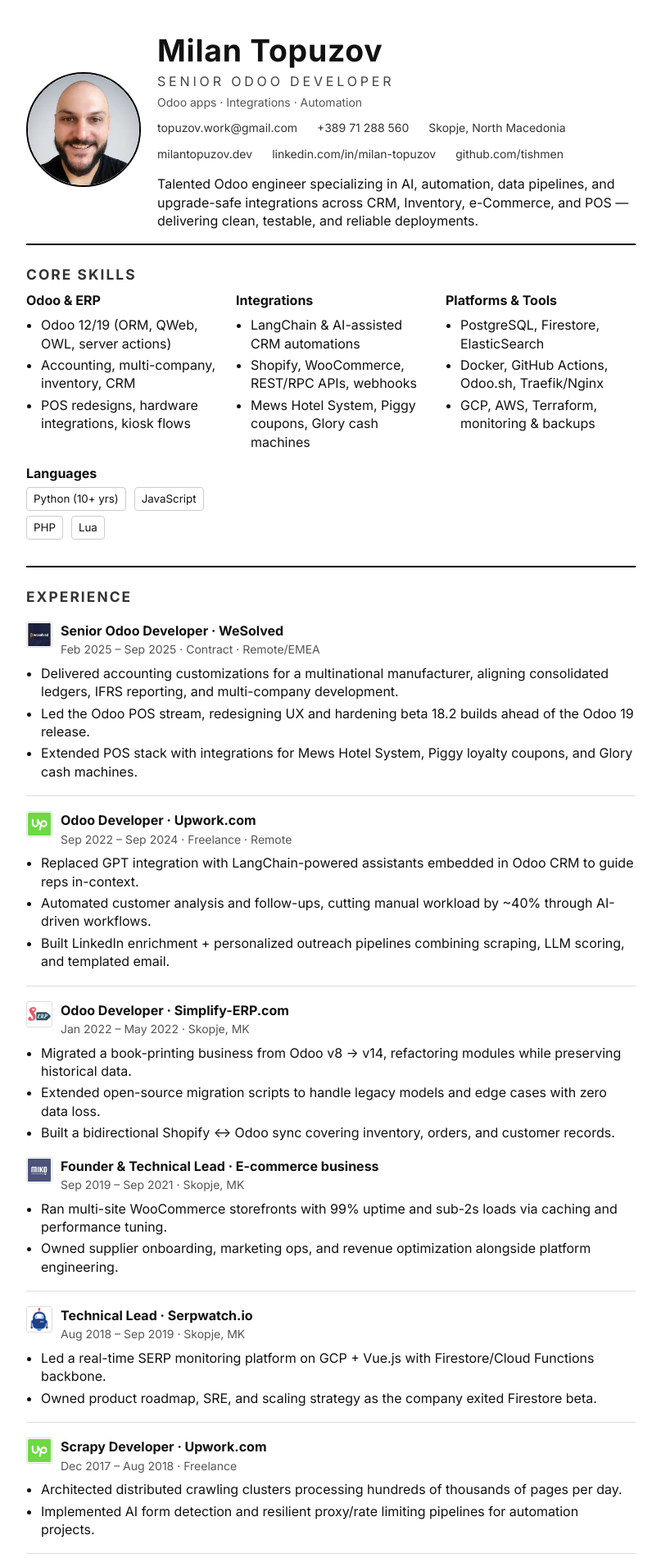
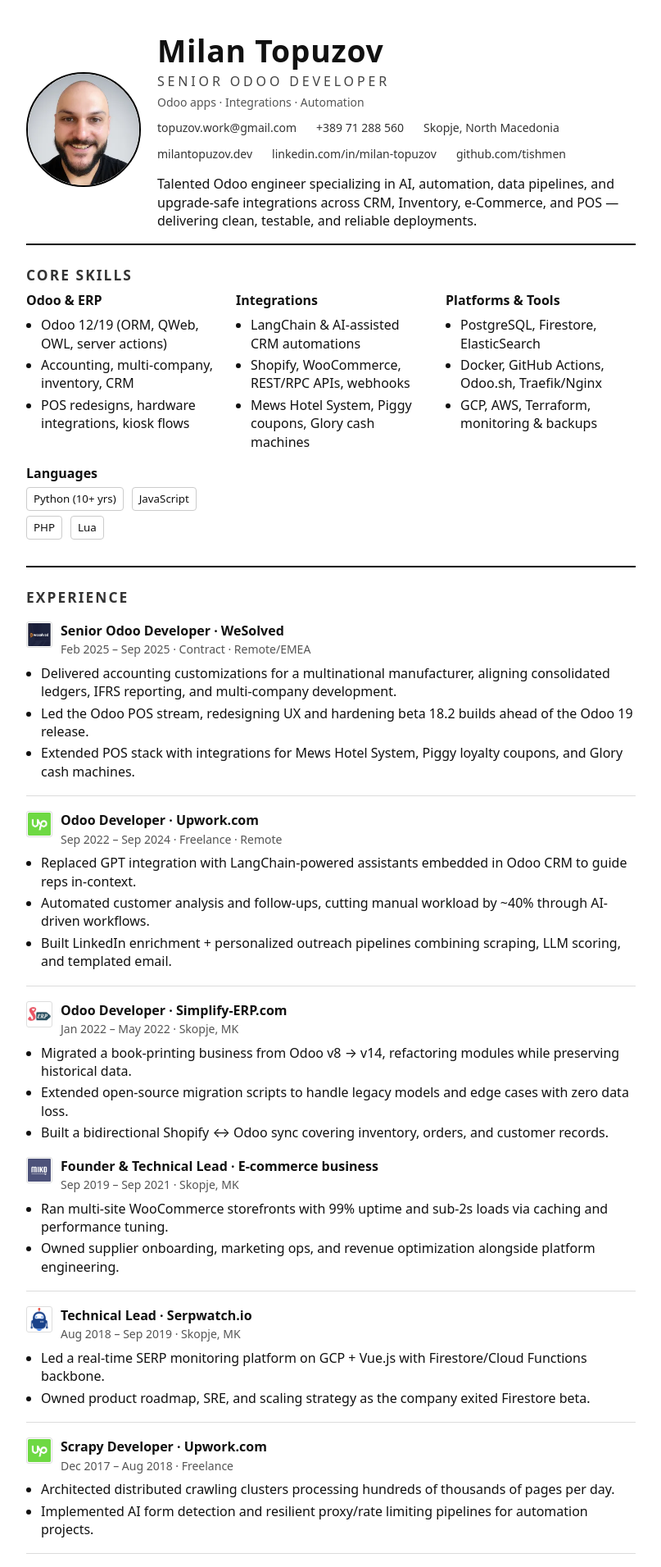
Before and after one commit to tishmen/tishmen.github.io, a Jekyll site: the page built from cv.html, in a window 1280 px wide. Shown: the top 1911 px of the page at 82% size, without its empty margins (236-1043 px from the left). Built offline with Jekyll 4.4.1, drawn with Linux system fonts in a browser that asks for light colours.

Commit message:
Revert "CV: embed Inter (WOFF2) and use for screen + print to stabilize glyphs and ATS-friendly text rendering"
This reverts commit 8a2cd5bd94214f00fab15aeb8c68e32bba36eb5b.

```diff
--- a/cv.html
+++ b/cv.html
@@ -10,21 +10,6 @@
   <meta name="viewport" content="width=device-width, initial-scale=1.0">
   <title>Milan Topuzov · CV</title>
   <style>
-    /* Embedded professional web font (Inter) for consistent screen + print */
-    @font-face {
-      font-family: 'InterLocal';
-      src: url('{{ '/assets/fonts/inter-400.woff2' | relative_url }}') format('woff2');
-      font-weight: 400;
-      font-style: normal;
-      font-display: swap;
-    }
-    @font-face {
-      font-family: 'InterLocal';
-      src: url('{{ '/assets/fonts/inter-700.woff2' | relative_url }}') format('woff2');
-      font-weight: 700;
-      font-style: normal;
-      font-display: swap;
-    }
     :root {
       color-scheme: only light;
     }
@@ -34,7 +19,7 @@
     body {
       margin: 0;
       padding: 0;
-      font-family: 'InterLocal', system-ui, -apple-system, "Segoe UI", Roboto, Inter, "Helvetica Neue", Arial, "Noto Sans", "Liberation Sans", sans-serif;
+      font-family: system-ui, -apple-system, "Segoe UI", Roboto, Inter, "Helvetica Neue", Arial, "Noto Sans", "Liberation Sans", sans-serif;
       font-size: 12pt;
       line-height: 1.4;
       color: #111;
@@ -190,7 +175,7 @@
       body {
         -webkit-print-color-adjust: exact;
         print-color-adjust: exact;
-        font-family: 'InterLocal', Arial, "Helvetica Neue", Helvetica, "Liberation Sans", sans-serif;
+        font-family: Arial, "Helvetica Neue", Helvetica, "Liberation Sans", sans-serif;
         font-weight: 400;
         font-synthesis: none;
         font-variant-ligatures: none;
```
Also changed, not shown: assets/fonts/inter-400.woff2 (deleted), assets/fonts/inter-700.woff2 (deleted).
